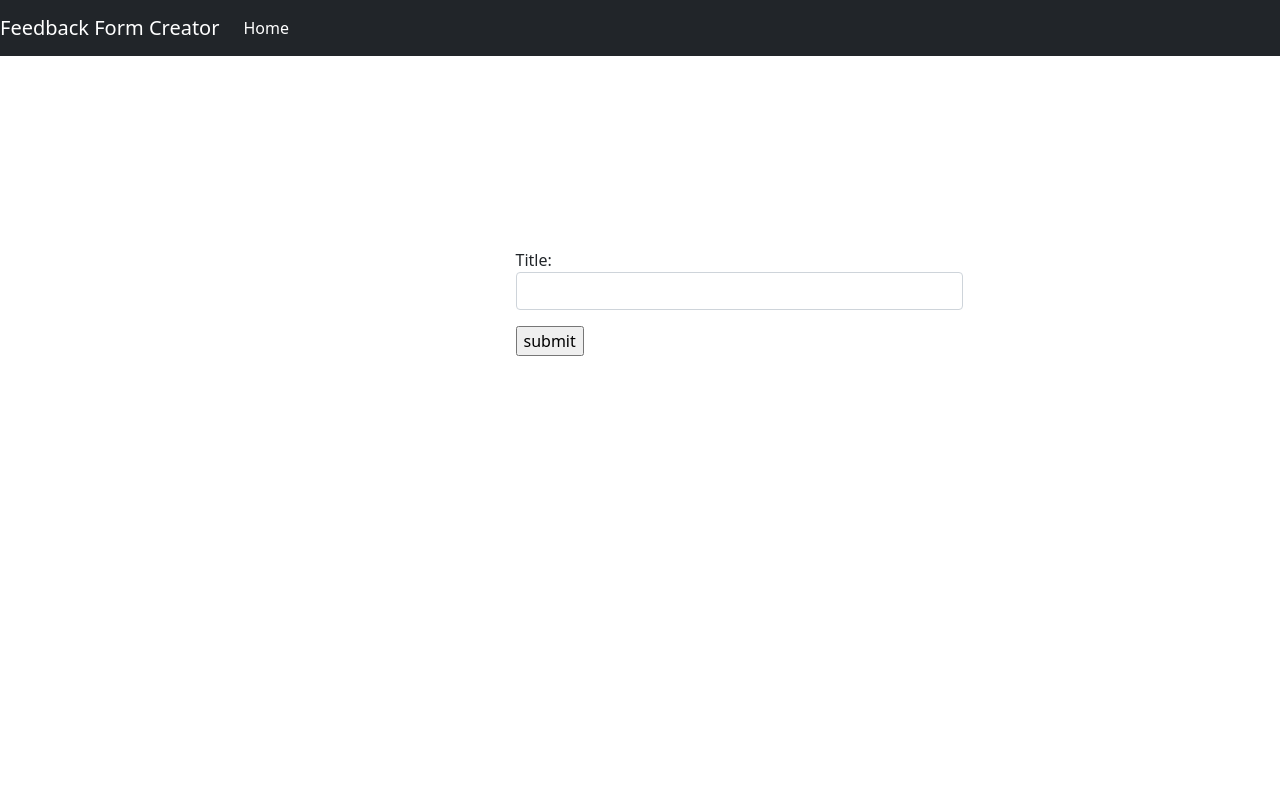
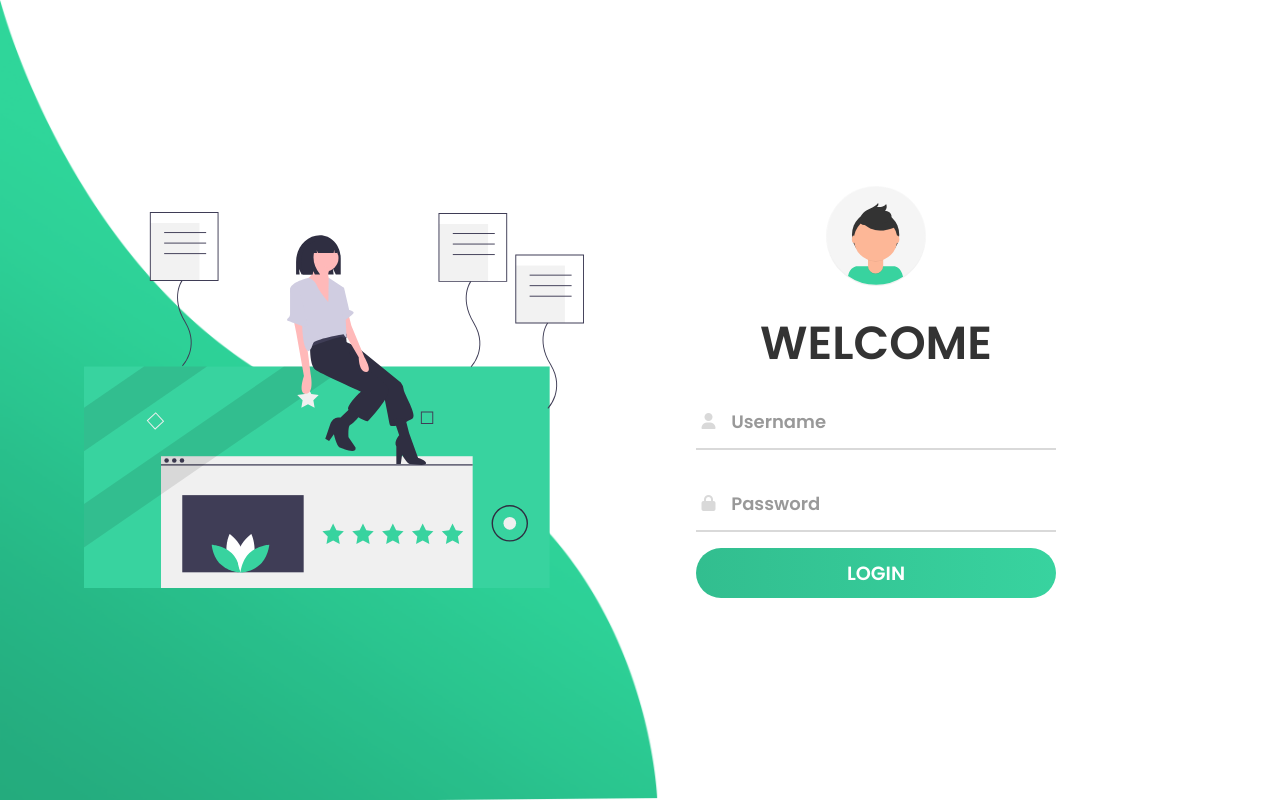
Before and after one commit to mohdabrar728/Feedback-Form, a Django app: page / in a window 1280 px wide. Run offline with Django 3.2, Linux system fonts and the light colour scheme; some libraries are stand-ins or nearby versions.

Commit message:
abrar_ui commit

```diff
--- a/FeedbackForm/app1/forms.py
+++ b/FeedbackForm/app1/forms.py
@@ -25,4 +25,4 @@ class FormChoiceMaker(forms.Form):
 
 
 class EmailAdderForm(forms.Form):
-    email = forms.EmailField(max_length=100)
+    email = forms.EmailField(max_length=100,widget=forms.TextInput(attrs={"class": "form-control"}))
--- a/FeedbackForm/app1/urls.py
+++ b/FeedbackForm/app1/urls.py
@@ -2,14 +2,14 @@ from django.urls import path
 from . import views
 
 urlpatterns = [
-    path("", views.Home.as_view()),
+    path("", views.mylogin, name='login'),
+    path("home", views.Home.as_view()),
     path("formmaker", views.FormMake.as_view()),
     path("testformmaker", views.add),
     path("formtokenview", views.formtokenview),
     path("emailtokenview", views.emailtokenview),
-    path('formcheck',views.formcheck),
-    path('formpreview',views.formpreview),
-    path('showmail',views.showmail),
-    path('feedbackform/<slug:uidb64>/<slug:token>/',views.feedbackform,name="feedbackform")
-
+    path('formcheck', views.formcheck),
+    path('formpreview', views.formpreview),
+    path('showmail', views.showmail),
+    path('feedbackform/<slug:uidb64>/<slug:token>/', views.feedbackform, name="feedbackform")
 ]
--- a/FeedbackForm/app1/views.py
+++ b/FeedbackForm/app1/views.py
@@ -8,8 +8,30 @@ from .tokens import account_activation_token
 from django.urls import reverse
 from django.core.mail import EmailMessage
 from django.contrib.sites.shortcuts import get_current_site
+from django.contrib.auth.forms import AuthenticationForm
+from django.contrib.auth import authenticate, login, logout
+from django.contrib import messages
+
 
 count = 1
+
+def mylogin(request):
+    if not request.user.is_authenticated:
+        if request.method == "POST":
+            fm = AuthenticationForm(request=request, data=request.POST)
+            if fm.is_valid():
+                uname = fm.cleaned_data['username']
+                upass = fm.cleaned_data['password']
+                user = authenticate(username=uname, password=upass)
+                if user is not None:
+                    login(request, user)
+                    messages.success(request, 'Logged in successfully !!')
+                    return HttpResponseRedirect('/home')
+        else:
+            fm = AuthenticationForm()
+        return render(request, 'login.html', {'form': fm})
+    else:
+        return HttpResponseRedirect('/home')
 
 
 class Home(TemplateView):
@@ -112,7 +134,7 @@ def formtokenview(request):
 
 def formpreview(request):
     data = FormTokenModel.objects.all()
-    dropform = "<select name='select_form' id='id_select_form'>"
+    dropform = "<select name='select_form' id='id_select_form' class='form-control'>"
     for i in data:
         dropform += f"<option value='{i.form_name}'>{i.form_name}</option> "
     dropform += "</select>"
--- /dev/null
+++ b/FeedbackForm/static/css/style.css
@@ -0,0 +1,234 @@
+.navbar-content {
+    height: 60px;
+    line-height: 50px;
+    top: 50px;
+    overflow: hidden;
+    padding-top: 10px;
+}
+
+.office-form-page-padding {
+    padding-left: calc(50% - 425px);
+}
+
+*{
+	padding: 0;
+	margin: 0;
+	box-sizing: border-box;
+}
+
+body{
+    font-family: 'Poppins', sans-serif;
+    overflow: hidden;
+}
+
+.wave{
+	position: fixed;
+	bottom: 0;
+	left: 0;
+	height: 100%;
+	z-index: -1;
+}
+
+.container{
+    width: 100vw;
+    height: 100vh;
+    display: grid;
+    grid-template-columns: repeat(2, 1fr);
+    grid-gap :7rem;
+    padding: 0 2rem;
+}
+
+.img{
+	display: flex;
+	justify-content: flex-end;
+	align-items: center;
+}
+
+.login-content{
+	display: flex;
+	justify-content: flex-start;
+	align-items: center;
+	text-align: center;
+}
+
+.img img{
+	width: 500px;
+}
+
+form{
+	width: 360px;
+}
+
+.login-content img{
+    height: 100px;
+}
+
+.login-content h2{
+	margin: 15px 0;
+	color: #333;
+	text-transform: uppercase;
+	font-size: 2.9rem;
+}
+
+.login-content .input-div{
+	position: relative;
+    display: grid;
+    grid-template-columns: 7% 93%;
+    margin: 25px 0;
+    padding: 5px 0;
+    border-bottom: 2px solid #d9d9d9;
+}
+
+.login-content .input-div.one{
+	margin-top: 0;
+}
+
+.i{
+	color: #d9d9d9;
+	display: flex;
+	justify-content: center;
+	align-items: center;
+}
+
+.i i{
+	transition: .3s;
+}
+
+.input-div > div{
+    position: relative;
+	height: 45px;
+}
+
+.input-div > div > h5{
+	position: absolute;
+	left: 10px;
+	top: 50%;
+	transform: translateY(-50%);
+	color: #999;
+	font-size: 18px;
+	transition: .3s;
+}
+
+.input-div:before, .input-div:after{
+	content: '';
+	position: absolute;
+	bottom: -2px;
+	width: 0%;
+	height: 2px;
+	background-color: #38d39f;
+	transition: .4s;
+}
+
+.input-div:before{
+	right: 50%;
+}
+
+.input-div:after{
+	left: 50%;
+}
+
+.input-div.focus:before, .input-div.focus:after{
+	width: 50%;
+}
+
+.input-div.focus > div > h5{
+	top: -5px;
+	font-size: 15px;
+}
+
+.input-div.focus > .i > i{
+	color: #38d39f;
+}
+
+.input-div > div > input{
+	position: absolute;
+	left: 0;
+	top: 0;
+	width: 100%;
+	height: 100%;
+	border: none;
+	outline: none;
+	background: none;
+	padding: 0.5rem 0.7rem;
+	font-size: 1.2rem;
+	color: #555;
+	font-family: 'poppins', sans-serif;
+}
+
+.input-div.pass{
+	margin-bottom: 4px;
+}
+
+a{
+	display: block;
+	text-align: right;
+	text-decoration: none;
+	color: #999;
+	font-size: 0.9rem;
+	transition: .3s;
+}
+
+a:hover{
+	color: #38d39f;
+}
+
+.btn{
+	display: block;
+	width: 100%;
+	height: 50px;
+	border-radius: 25px;
+	outline: none;
+	border: none;
+	background-image: linear-gradient(to right, #32be8f, #38d39f, #32be8f);
+	background-size: 200%;
+	font-size: 1.2rem;
+	color: #fff;
+	font-family: 'Poppins', sans-serif;
+	text-transform: uppercase;
+	margin: 1rem 0;
+	cursor: pointer;
+	transition: .5s;
+}
+.btn:hover{
+	background-position: right;
+}
+
+
+@media screen and (max-width: 1050px){
+	.container{
+		grid-gap: 5rem;
+	}
+}
+
+@media screen and (max-width: 1000px){
+	form{
+		width: 290px;
+	}
+
+	.login-content h2{
+        font-size: 2.4rem;
+        margin: 8px 0;
+	}
+
+	.img img{
+		width: 400px;
+	}
+}
+
+@media screen and (max-width: 900px){
+	.container{
+		grid-template-columns: 1fr;
+	}
+
+	.img{
+		display: none;
+	}
+
+	.wave{
+		display: none;
+	}
+
+	.login-content{
+		justify-content: center;
+	}
+}
--- /dev/null
+++ b/FeedbackForm/static/js/main.js
@@ -0,0 +1,20 @@
+const inputs = document.querySelectorAll(".input");
+
+
+function addcl(){
+	let parent = this.parentNode.parentNode;
+	parent.classList.add("focus");
+}
+
+function remcl(){
+	let parent = this.parentNode.parentNode;
+	if(this.value == ""){
+		parent.classList.remove("focus");
+	}
+}
+
+
+inputs.forEach(input => {
+	input.addEventListener("focus", addcl);
+	input.addEventListener("blur", remcl);
+});
--- a/FeedbackForm/templates/base.html
+++ b/FeedbackForm/templates/base.html
@@ -11,24 +11,9 @@
     <title>Hello, world!</title>
   </head>
   <body>
- <nav class="navbar navbar-expand-lg navbar-dark bg-dark">
-        <a class="navbar-brand" href="#">Feedback Form Creator</a>
-        <button class="navbar-toggler" type="button" data-toggle="collapse" data-target="#navbarSupportedContent" aria-controls="navbarSupportedContent" aria-expanded="false" aria-label="Toggle navigation">
-            <span class="navbar-toggler-icon"></span>
-        </button>
-        <div class="collapse navbar-collapse" id="navbarSupportedContent">
-            <ul class="navbar-nav mr-auto">
-                <li class="nav-item active">
-                    <a class="nav-link active" href="/">Home</a>
-                </li>
-            </ul>
-        </div>
-    </nav>
-
-    <div class="container">
-        <div class="row spacer"></div>
-        <div class="row offset-2">
-            <div class="col-12">
+    <div class="container w-100 p-3 h-200 d-inline-block alert alert-success" style="margin:80px;">
+        <div class="row">
+            <div class="col">
                 {% block container %}
                 {% endblock %}
             </div>
--- a/FeedbackForm/templates/home.html
+++ b/FeedbackForm/templates/home.html
@@ -1,12 +1,13 @@
 {% extends 'base.html' %}
 {% block container %}
-<br><br><br><br><br><br><br><br>
-    <div class="row justify-content-around">
-    <div class="col-6">
+    <div class="row">
+    <div class="col" style="padding-top:250px;padding-bottom:250px;padding-left:50px;padding-right:50px;">
         <form method="post">
             {% csrf_token %}
             {{form.as_p}}
-            <input type="submit" value="submit">
+            <center>
+                <input type="submit" value="submit" class="btn btn-success">
+            </center>
         </form>
     </div>
   </div>
--- /dev/null
+++ b/FeedbackForm/templates/login.html
@@ -0,0 +1,51 @@
+<!DOCTYPE html>
+{% load static %}
+<html>
+<head>
+	<title>Animated Login Form</title>
+	<link rel="stylesheet" type="text/css" href="{% static 'css/style.css' %}">
+	<link href="https://fonts.googleapis.com/css?family=Poppins:600&display=swap" rel="stylesheet">
+	<script src="https://kit.fontawesome.com/a81368914c.js"></script>
+	<meta name="viewport" content="width=device-width, initial-scale=1">
+</head>
+<body>
+	<img class="wave" src="{% static 'image/wave.png' %}">
+	<div class="container">
+		<div class="img">
+			<img src="{% static 'image/bg.svg' %}">
+		</div>
+		<div class="login-content">
+			 <form action="" method="post" novalidate>
+                  {% csrf_token %}
+                 <img src="/static/image/avatar.svg">
+				<h2 class="title">Welcome</h2>
+                  {% if form.non_field_errors %}
+                   {% for error in form.non_field_errors %}
+                    <p class="er">{{error}}</p>
+                   {% endfor %}
+                  {% endif %}
+                 <div class="input-div one">
+                      <div class="i">
+           		   		<i class="fas fa-user"></i>
+           		   </div>
+           		   <div class="div">
+                       <h5>Username</h5>
+                        {{form.username}}
+                   </div>
+                 </div>
+                 <div class="input-div pass">
+                     <div class="i">
+           		    	<i class="fas fa-lock"></i>
+           		   </div>
+           		   <div class="div">
+           		    	<h5>Password</h5>
+                        {{form.password}}
+                   </div>
+                 </div>
+                  <input type="submit" class="btn btn-primary" value="Login">
+            </form>
+        </div>
+    </div>
+    <script type="text/javascript" src="{% static 'js/main.js' %}"></script>
+</body>
+</html>
```
Also changed, not shown: FeedbackForm/FeedbackForm/settings.py (+13 -13 lines), FeedbackForm/templates/feedbackform.html (+12 -11 lines), FeedbackForm/templates/formcreate.html (+12 -6 lines), FeedbackForm/templates/test.html (+5 -3 lines), FeedbackForm/templates/test1.html (+17 -9 lines), FeedbackForm/templates/test2.html (+24 -7 lines), FeedbackForm/static/image/avatar.svg (added), FeedbackForm/static/image/bg.svg (added), FeedbackForm/static/image/wave.png (added).
